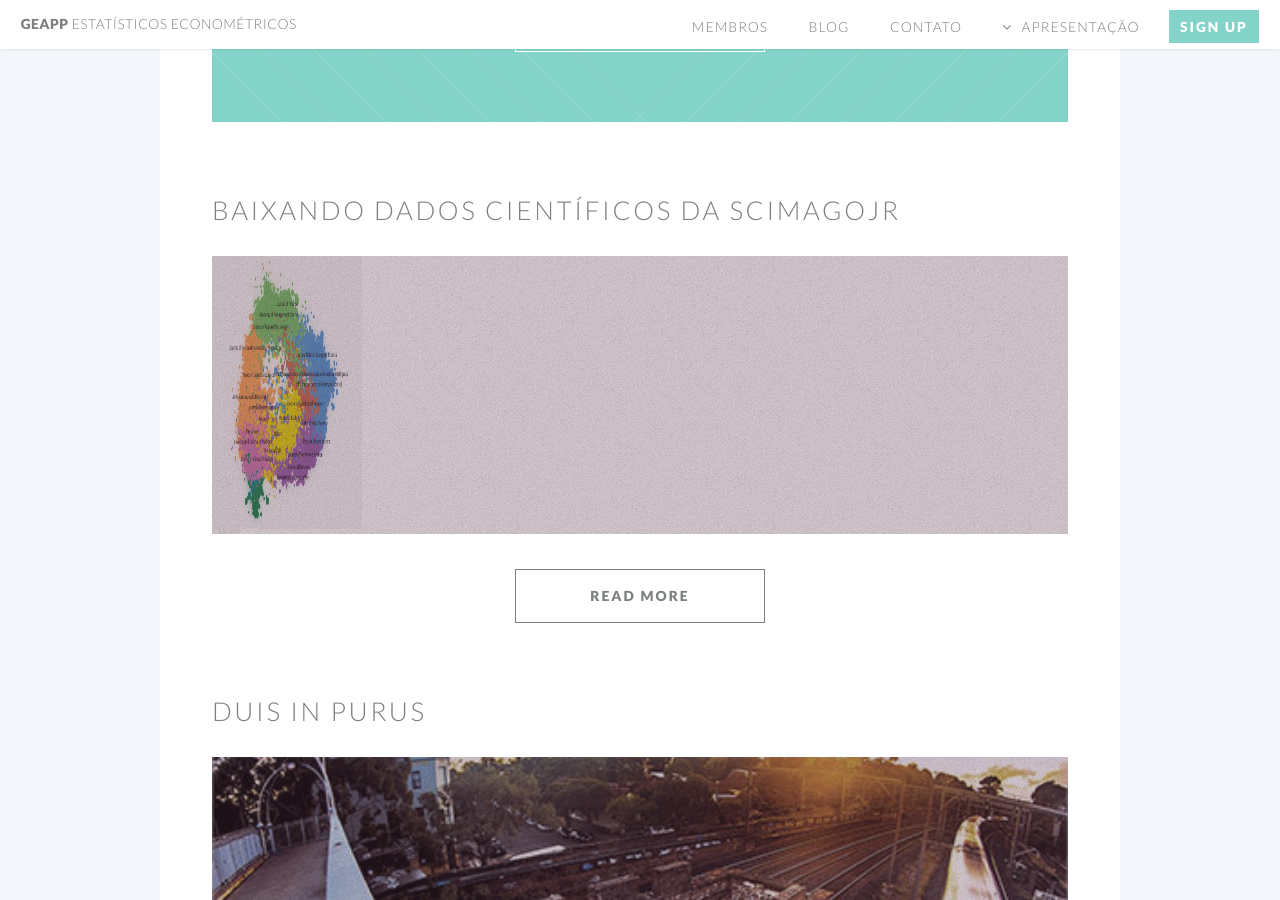
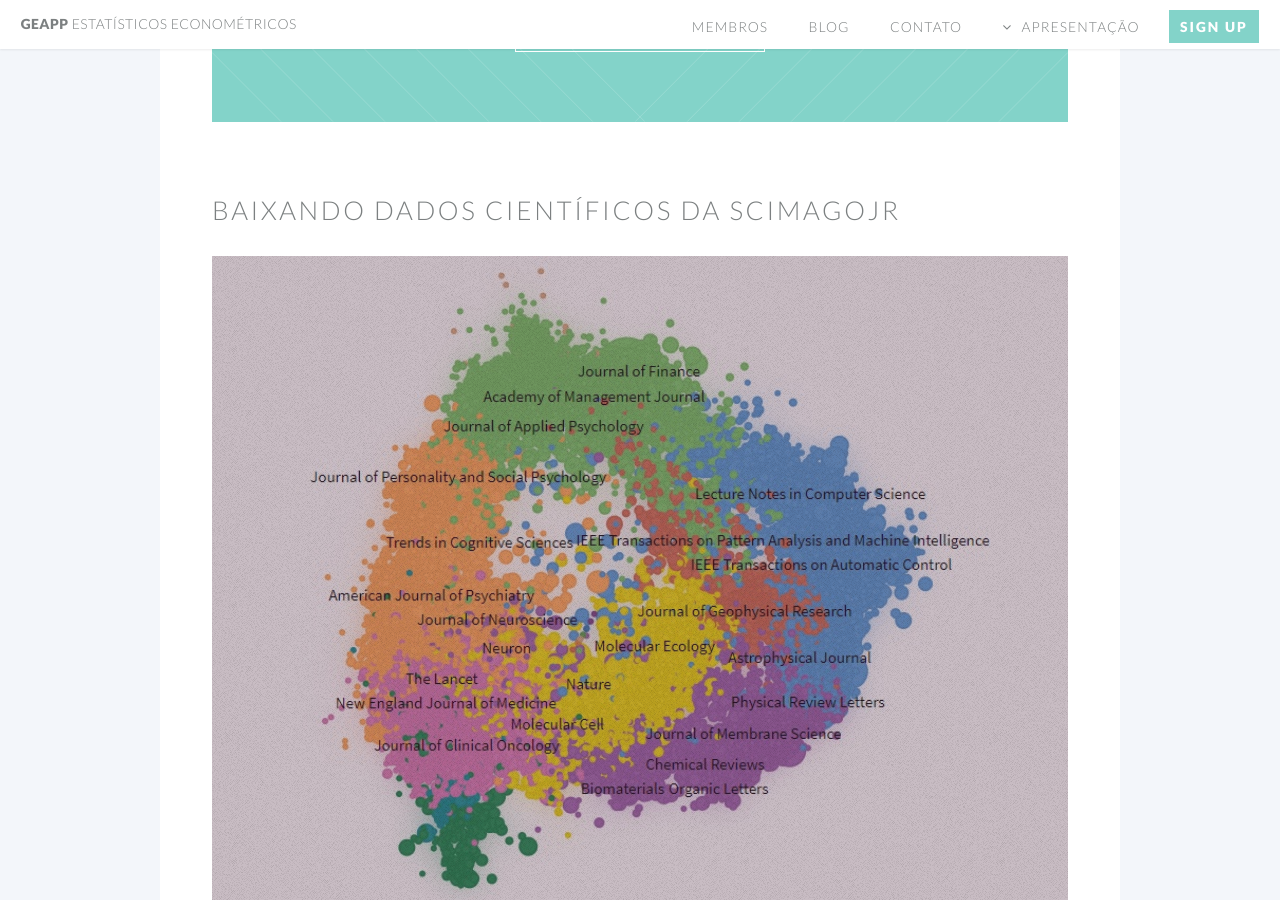
Before and after one commit to econometrick/econometrick.github.io, a Jekyll site: the page built from blog.html, in a window 1280 px wide and 900 px high, scrolled down 474 px. Built offline with Jekyll 4.4.1, drawn with Linux system fonts in a browser that asks for light colours.

Commit message:
Update 2017-09-09-download.markdown

```diff
--- a/_posts/2017-09-09-download.markdown
+++ b/_posts/2017-09-09-download.markdown
@@ -7,7 +7,7 @@ permalink: /downloaddata-post.html
 markdown: kramdown
 ---
 
-<span class="image featured"><img src="/images/pic06.jpg" alt="" style="width:150px;height:278px;"></span>
+<span class="image featured"><img src="/images/pic06.jpg" alt="Scimagojr"></span>
 
 
 Neste *post* vamos trabalhar com dados do portal _Scimagojr_. O portal é um recurso de avaliação científica para comparar universidades e instituições de pesquisa em todo o mundo. Por exemplo, o indicador SJR (*SCImago Journal Rank*) é uma medida de influência científica de periódicos acadêmicos que explica o número de citações recebidas por um jornal e seu prestígio entre as demais revistas.
@@ -28,7 +28,7 @@ Ao clicar em _Download data_ o arquivo EXCEL contendo os indicadores são salvos
 
 
 
-<span class="image featured"><img src="/images/copiar%20endereco.png" alt="" style="width:200px;height:333px;">Site de Indicadores Científicos</span>
+<span class="image featured"><img src="/images/copiar%20endereco.png" alt="" >Site de Indicadores Científicos</span>
 
 ## Download dos Indicadores no R!
 
@@ -120,4 +120,4 @@ Finalmente utilizar o *rbind* para "empilhar" os dados e criar um data.frame ún
 Fazer o download da programação R [aqui](https://github.com/econometrick/econometrick.github.io/blob/master/R/scimagojr_httr.R).
 
 
-<span class="image featured"><img src="http://miriadna.com/desctopwalls/images/max/Mountain-from-the-sand.jpg" alt="" style="width:240px;height:222px;"></span>
+<span class="image featured"><img src="http://miriadna.com/desctopwalls/images/max/Mountain-from-the-sand.jpg" alt=""></span>
```
